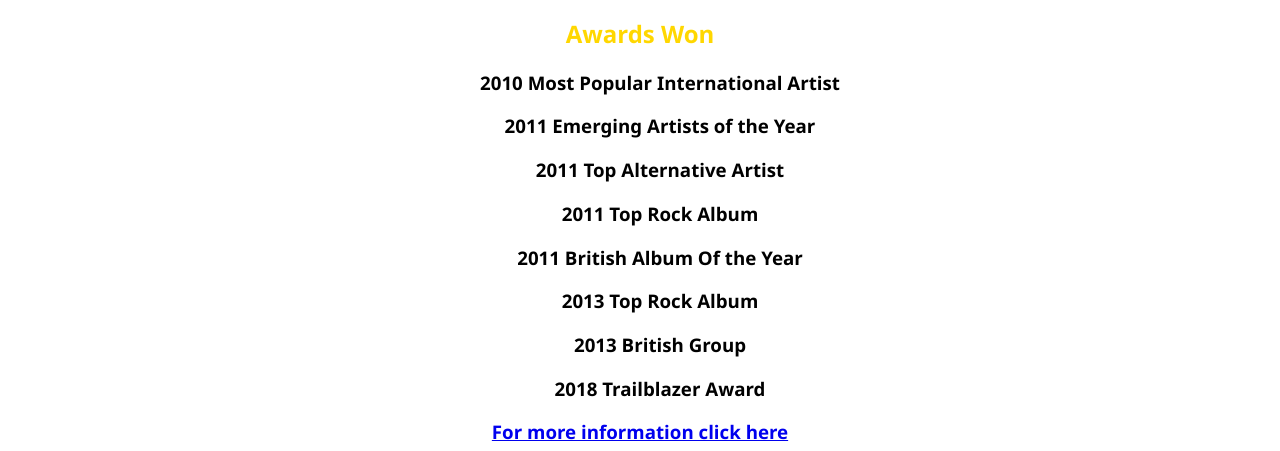
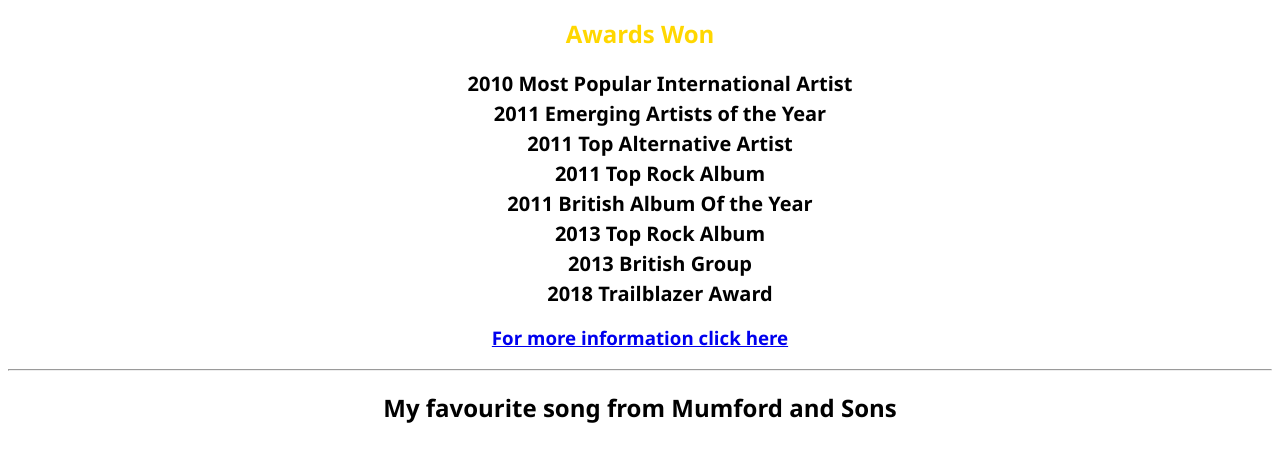
Before and after one commit to targetv/boolean-uk-html-tribute, a website: page index.html in a window 1280 px wide. Shown: the part 1169-1620 px from the top of the page. Drawn offline with Linux system fonts and the light colour scheme; grey boxes are pictures that could not be loaded.

Commit message:
Removed H3 tags, fixed div tags

```diff
--- a/index.html
+++ b/index.html
@@ -32,7 +32,7 @@
       </header>
 
         <!-- Content Area -->
-        <div>
+
           <h2>About Mumford and Sons</h2>
 
           <p>
@@ -43,21 +43,17 @@
             Dwane (vocals, bass guitar, double bass).
           </p>
           <hr />
-        </div>
+
         <h2 id="awards">Awards Won</h2>
         <ul>
-          <li><h3>2010 Most Popular International Artist</h3></li>
-          <li>
-            <h3>2011 Emerging Artists of the Year</h3>
-          </li>
-          <li><h3>2011 Top Alternative Artist</h3></li>
-          <li><h3>2011 Top Rock Album</h3></li>
-          <li><h3>2011 British Album Of the Year</h3></li>
-          <li><h3>2013 Top Rock Album</h3></li>
-          <li><h3>2013 British Group</h3></li>
-          <li>
-            <h3>2018 Trailblazer Award</h3>
-          </li>
+          <li>2010 Most Popular International Artist</li>
+          <li>2011 Emerging Artists of the Year</li>
+          <li>2011 Top Alternative Artist</li>
+          <li>2011 Top Rock Album</li>
+          <li>2011 British Album Of the Year</li>
+          <li>2013 Top Rock Album</li>
+          <li>2013 British Group</li>
+          <li>2018 Trailblazer Award</li>
         </ul>
         <a
           href="https://en.wikipedia.org/wiki/List_of_awards_and_nominations_received_by_Mumford_%26_Sons"
@@ -78,6 +74,5 @@
             allowfullscreen
           ></iframe>
         </div>
-      </div>
   </body>
 </html>
--- a/style.css
+++ b/style.css
@@ -31,6 +31,11 @@
   text-align: center;
   list-style-type: none;
 }
+li {
+  font-size: 20px;
+  margin: 3px 0 0 0;
+  font-weight: bold;
+}
 a {
   text-align: center;
 }
```
